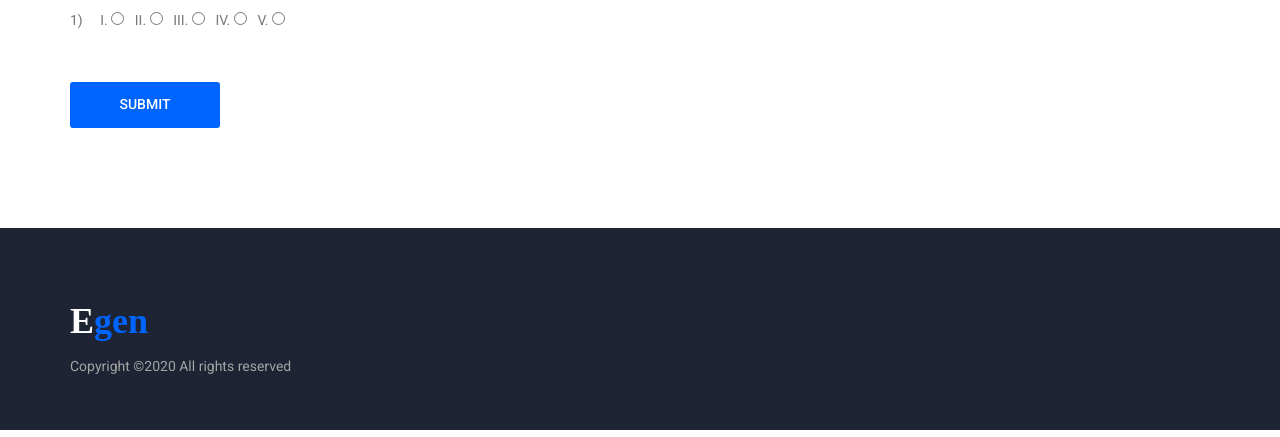
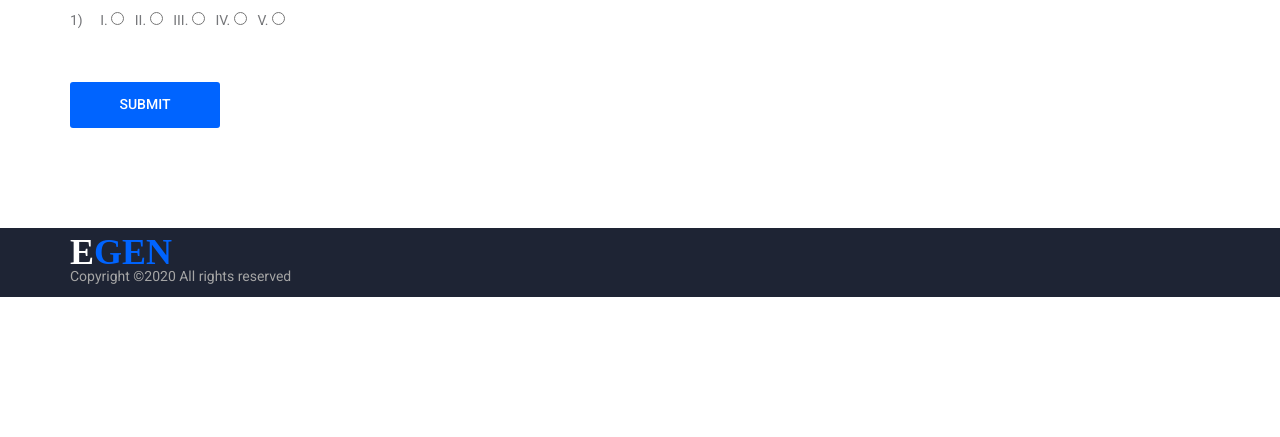
Before and after one commit to SahasPunchihewa/egen-learning-portal, a PHP site: page /mcq.php in a window 1280 px wide. Shown: the part 363-800 px from the top of the page. Run offline with PHP 8.4, Linux system fonts and the light colour scheme; some libraries are stand-ins or nearby versions.

Commit message:
changed footer

```diff
--- a/downloads.php
+++ b/downloads.php
@@ -179,10 +179,9 @@
 								<div class="footer_section footer_about">
 									<div class="footer_logo_container">
 										<a href="#">
-											<div class="footer_logo_text">E<span>gen</span></div>
+										<div class="footer_logo_text">E<span>GEN</span></div>
 										</a>
 									</div>
-									<div>&nbsp;</div>
 									<div class="cr_text">Copyright &copy;<script>document.write(new Date().getFullYear());</script> All rights reserved</div>
 								</div>
 							</div>
--- a/index.php
+++ b/index.php
@@ -165,10 +165,9 @@
 								<div class="footer_section footer_about">
 									<div class="footer_logo_container">
 										<a href="#">
-											<div class="footer_logo_text">E<span>gen</span></div>
+										<div class="footer_logo_text">E<span>GEN</span></div>
 										</a>
 									</div>
-									<div>&nbsp;</div>
 									<div class="cr_text">Copyright &copy;<script>document.write(new Date().getFullYear());</script> All rights reserved</div>
 								</div>
 							</div>
--- a/login.php
+++ b/login.php
@@ -160,10 +160,9 @@
 								<div class="footer_section footer_about">
 									<div class="footer_logo_container">
 										<a href="#">
-											<div class="footer_logo_text">E<span>gen</span></div>
+										<div class="footer_logo_text">E<span>GEN</span></div>
 										</a>
 									</div>
-									<div>&nbsp;</div>
 									<div class="cr_text">Copyright &copy;<script>document.write(new Date().getFullYear());</script> All rights reserved</div>
 								</div>
 							</div>
--- a/mcq.php
+++ b/mcq.php
@@ -174,10 +174,9 @@
 								<div class="footer_section footer_about">
 									<div class="footer_logo_container">
 										<a href="#">
-											<div class="footer_logo_text">E<span>gen</span></div>
+										<div class="footer_logo_text">E<span>GEN</span></div>
 										</a>
 									</div>
-									<div>&nbsp;</div>
 									<div class="cr_text">Copyright &copy;<script>document.write(new Date().getFullYear());</script> All rights reserved</div>
 								</div>
 							</div>
--- a/portal.php
+++ b/portal.php
@@ -189,15 +189,13 @@
 						<div class="row">
 
 							<div class="col-lg-3 footer_col">
-
-								<!-- Footer About -->
+					<!-- Footer About -->
 								<div class="footer_section footer_about">
 									<div class="footer_logo_container">
 										<a href="#">
-											<div class="footer_logo_text">E<span>gen</span></div>
+										<div class="footer_logo_text">E<span>GEN</span></div>
 										</a>
 									</div>
-									<div>&nbsp;</div>
 									<div class="cr_text">Copyright &copy;<script>document.write(new Date().getFullYear());</script> All rights reserved</div>
 								</div>
 							</div>
--- a/styles/contact.css
+++ b/styles/contact.css
@@ -1069,7 +1069,7 @@ section
 	position: relative;
 	width: 100%;
 	background: #1e2434;
-	padding-top: 94px;
+	padding-top: 25px;
 }
 .footer_background
 {
@@ -1084,7 +1084,7 @@ section
 }
 .footer_content
 {
-	padding-bottom: 53px;
+	padding-bottom: 10px;
 }
 .footer_logo_text
 {
@@ -1265,5 +1265,5 @@ section
 }
 .cr_list li a:hover
 {
-	color: #0064FF;
+	color: #003588;
 }
```
Also changed, not shown: styles/courses.css (+4 -4 lines).
